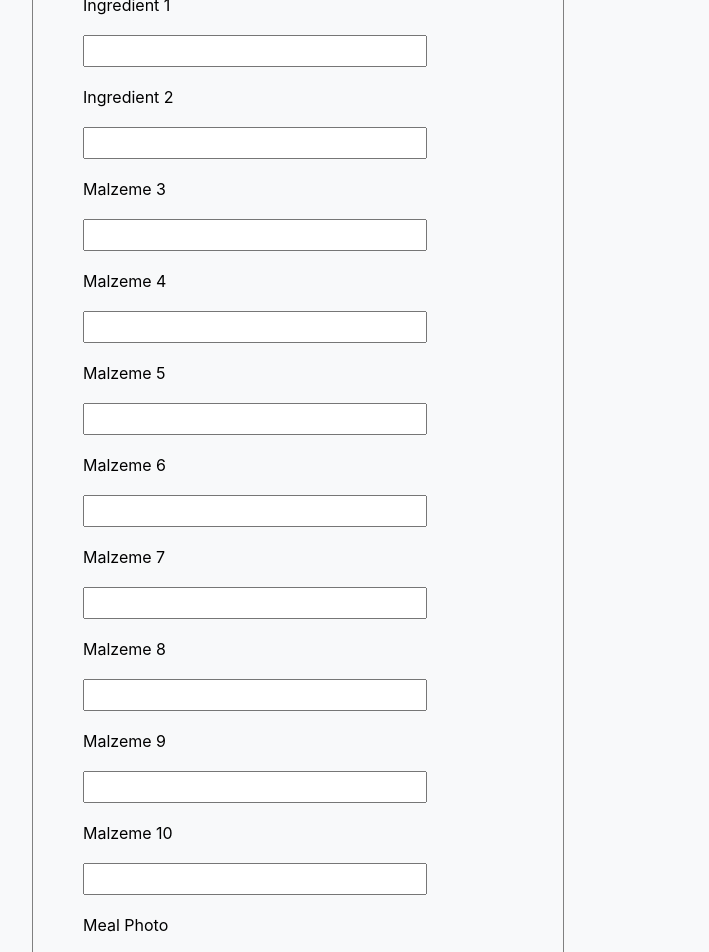
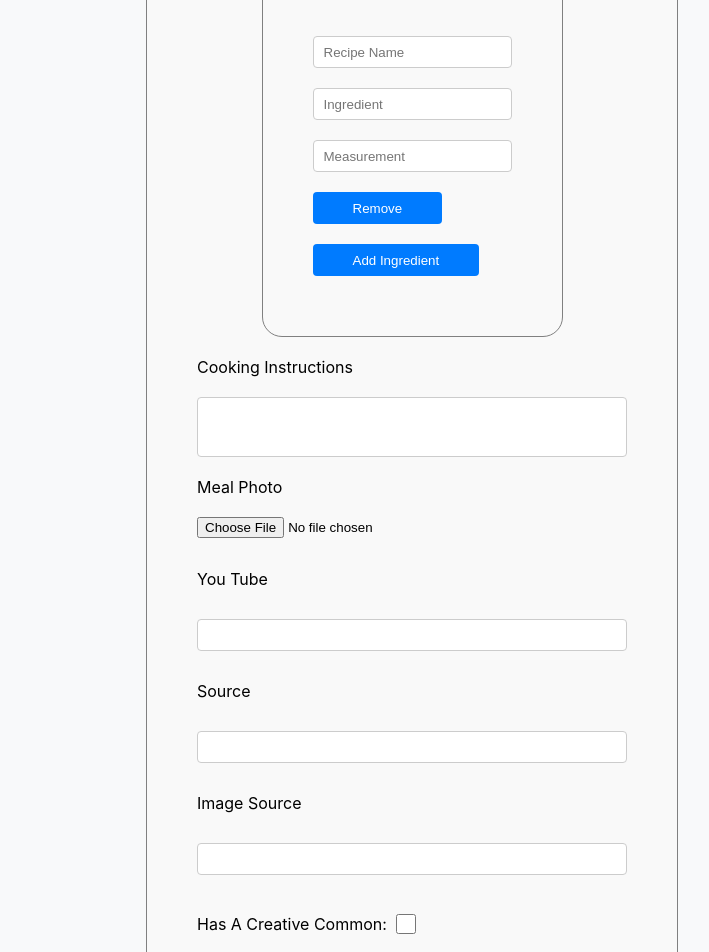
Before and after one commit to selceli/Recipe-app, a React (Create React App) app: page /recipes/create in a window 1280 px wide. Shown: the part 780-1732 px from the top of the page, without its empty margins (228-937 px from the left). Built offline with nearby package versions, Linux system fonts and the light colour scheme.

Commit message:
lesson40-4

```diff
--- a/src/modules/recipes/CreateNewRecipe/index.jsx
+++ b/src/modules/recipes/CreateNewRecipe/index.jsx
@@ -2,6 +2,7 @@ import { ProtectedRoute } from "../../../ProtectedRoute";
 import { useForm } from "react-hook-form";
 import { useRecipeDispatch } from "../../../RecipeContext";
 import "./styles.css";
+import RecipeForm from "../RecipeForm";
 
 export const CreateNewRecipe = () => {
   console.log("CreateNewRecipe rendered");
@@ -96,42 +97,16 @@ export const CreateNewRecipe = () => {
             ))}
           </select>
 
+          <ProtectedRoute>
+            <RecipeForm />
+          </ProtectedRoute>
+
           <label htmlFor="strInstructions">Cooking Instructions</label>
           <textarea
             className="instructions"
             id="strInstructions"
             {...register("strInstructions")}
           />
-
-          <label htmlFor="ingredient1">Ingredient 1</label>
-          <input id="ingredient1" {...register("ingredient1")} />
-
-          <label htmlFor="ingredient2">Ingredient 2</label>
-          <input id="ingredient2" {...register("ingredient2")} />
-
-          <label htmlFor="ingredient3">Malzeme 3</label>
-          <input id="ingredient3" {...register("strIngredient3")} />
-
-          <label htmlFor="ingredient4">Malzeme 4</label>
-          <input id="ingredient4" {...register("strIngredient4")} />
-
-          <label htmlFor="ingredient5">Malzeme 5</label>
-          <input id="ingredient5" {...register("strIngredient5")} />
-
-          <label htmlFor="ingredient6">Malzeme 6</label>
-          <input id="ingredient6" {...register("strIngredient6")} />
-
-          <label htmlFor="ingredient7">Malzeme 7</label>
-          <input id="ingredient7" {...register("strIngredient7")} />
-
-          <label htmlFor="ingredient8">Malzeme 8</label>
-          <input id="ingredient8" {...register("strIngredient8")} />
-
-          <label htmlFor="ingredient9">Malzeme 9</label>
-          <input id="ingredient9" {...register("strIngredient9")} />
-
-          <label htmlFor="ingredient10">Malzeme 10</label>
-          <input id="ingredient10" {...register("strIngredient10")} />
 
           <label htmlFor="strMealThumb">Meal Photo</label>
           <input
@@ -140,13 +115,13 @@ export const CreateNewRecipe = () => {
             id="strMealThumb"
             {...register("strMealThumb")}
           />
+
           <label htmlFor="strYoutube">You Tube</label>
           <input
             type="text"
             style={{ width: "100% " }}
             id="strYoutube"
             {...register("strYoutube", {
-              required: "You Tube bağlantisi gereklidir.",
               pattern: {
                 value: /^(https?:\/\/)?(www\.)?(youtube\.com|youtu\.?be)\/.+$/,
                 message: "Geçerli bir YouTube bağlantisi girin.",
@@ -154,7 +129,41 @@ export const CreateNewRecipe = () => {
             })}
           />
 
-          <button type="submit">Submit</button>
+          <label htmlFor="strSource">Source</label>
+          <input
+            type="text"
+            style={{ width: "100% " }}
+            id="strSource"
+            {...register("strSource", {
+              value: "",
+            })}
+          />
+
+          <label htmlFor="strImageSource">Image Source</label>
+          <input
+            type="text"
+            style={{ width: "100% " }}
+            id="strImageSource"
+            {...register("strSource", {
+              value: "",
+            })}
+          />
+
+          <div style={{ display: "flex", alignItems: "center" }}>
+            <label
+              htmlFor="strCreativeCommonsConfirmed"
+              style={{ marginRight: "5px" }}
+            >
+              Has A Creative Common:
+            </label>
+            <input
+              type="checkbox"
+              style={{ width: "20px", marginLeft: "Spx" }}
+              id="strCreativeCommonsConfirmed"
+              {...register("strCreativeCommonsConfirmed")}
+            />
+          </div>
+          <button type="submit">Save Recipe</button>
         </form>
       </div>
     </ProtectedRoute>
--- /dev/null
+++ b/src/modules/recipes/RecipeForm/index.jsx
@@ -0,0 +1,72 @@
+import React, { useState } from "react";
+import "./style.css";
+
+function RecipeForm() {
+  const [recipeName, setRecipeName] = useState("");
+  const [ingredients, setingredients] = useState([
+    { name: "", measurement: "" },
+  ]);
+
+  const handleAddIngredient = () => {
+    if (ingredients.length <= 20) {
+      setingredients([...ingredients, { name: "", measurement: "" }]);
+    }
+  };
+
+  const handleRemoveIngredient = (index) => {
+    const newInngredients = ingredients.filter((_, i) => i !== index);
+    setingredients(newInngredients);
+  };
+
+  const handleIngredientChange = (index, fielld, value) => {
+    const newInngredients = [...ingredients];
+    newInngredients[index][fielld] = value;
+    setingredients(newInngredients);
+  };
+
+  const handleSubmit = (e) => {
+    e.prevenntDefault();
+    console.log({ recipeName, ingredients });
+  };
+
+  return (
+    <form onSubmit={handleSubmit}>
+      <input
+        type="text"
+        value={recipeName}
+        onChange={(e) => setRecipeName(e.target.value)}
+        placeholder="Recipe Name"
+      />
+
+      {ingredients.map((ingredient, index) => (
+        <div key={index}>
+          <input
+            type="text"
+            value={ingredient.name}
+            onChange={(e) =>
+              handleIngredientChange(index, "name", e.target.value)
+            }
+            placeholder="Ingredient"
+          />
+          <input
+            type="text"
+            value={ingredient.measurement}
+            onChange={(e) =>
+              handleIngredientChange(index, "measurement", e.target.value)
+            }
+            placeholder="Measurement"
+          />
+          <button type="button" onClick={() => handleRemoveIngredient(index)}>
+            Remove
+          </button>
+        </div>
+      ))}
+
+      <button type="button" onClick={handleAddIngredient}>
+        Add Ingredient
+      </button>
+    </form>
+  );
+}
+
+export default RecipeForm;
--- /dev/null
+++ b/src/modules/recipes/RecipeForm/style.css
@@ -0,0 +1,37 @@
+form {
+  width: auto;
+  margin: 0 auto;
+  border: 1px solid #ccc;
+  border-radius: 8px;
+  background-color: #f9f9f9;
+}
+
+input[type="text"] {
+  width: 100%;
+  padding: 10px;
+  margin: 10px 0;
+  border: 1px solid #ccc;
+  border-radius: 4px;
+}
+
+button {
+  padding: 10px 15px;
+  margin: 10px 0;
+  border: none;
+  border-radius: 4px;
+  background-color: #28a745;
+  color: white;
+  cursor: pointer;
+}
+
+button:hover {
+  background-color: #218838;
+}
+
+button[type="button"] {
+  background-color: #007bff;
+}
+
+button[type="button"]:hover {
+  background-color: #0056b3;
+}
```
